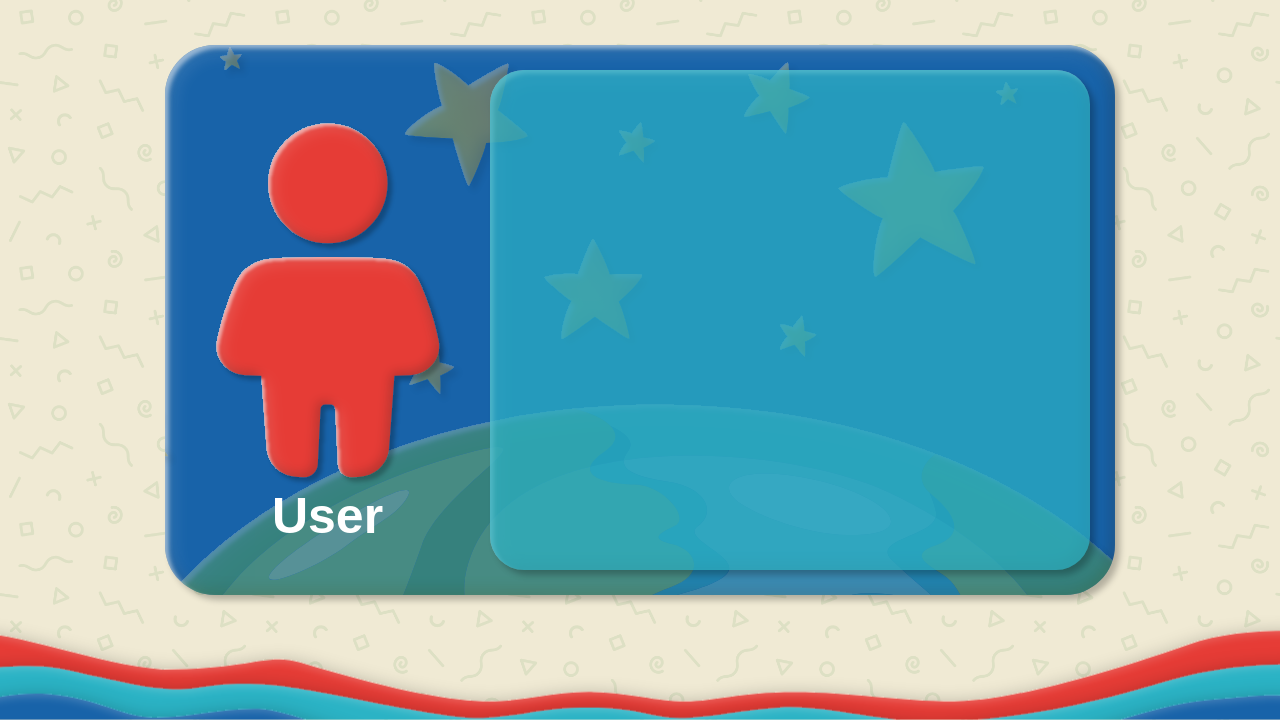
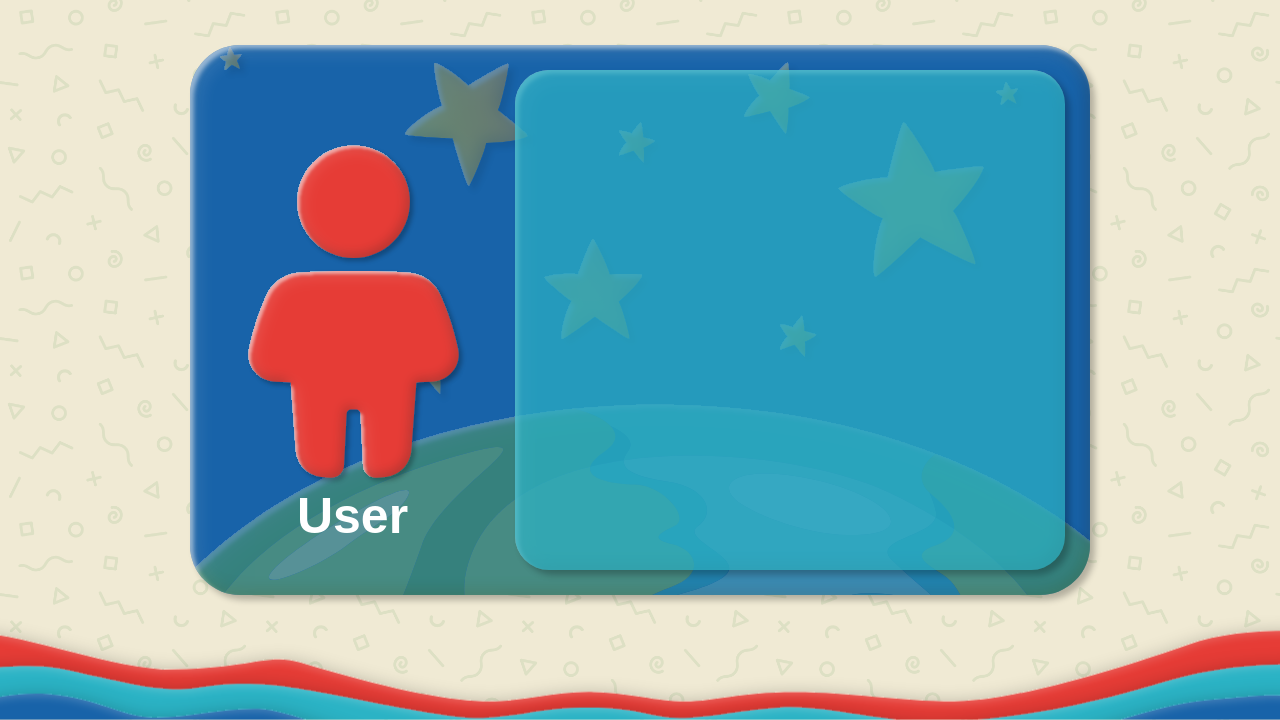
Before and after one commit to DakotaPennwest/Team-Workaholics-Capstone, a PHP site: page /accountcreationsolouser.html in a window 1280 px wide. Shown: the part 80-800 px from the top of the page. Run offline with PHP 8.4, Linux system fonts and the light colour scheme.

Commit message:
Further Adjusted Form Size
- Minor Adjustments to account creation form sizing

```diff
--- a/styles/accountcreation.css
+++ b/styles/accountcreation.css
@@ -122,7 +122,7 @@ body {
 /* Rectangle that is the account creation form */
 .account-creation-form {
     background: var(--main-blue);
-    width: 950px;
+    width: 900px;
     height: 550px;
     border-radius: 50px;
     position: relative; /* Ensures child elements are positioned relative to it */
@@ -154,7 +154,7 @@ body {
     left: 25px; /* Align with the left margin of the blue rectangle */
     right: 25px; /* Align with the right margin of the blue rectangle */
     bottom: 25px; /* Align with the bottom of the blue rectangle */
-    width: 275px; /* Acc-Form width (950) - Acc-form-right width (630)  - 75 (all paddings)*/
+    width: 275px; /* Acc-Form width (900) - Acc-form-right width (550)  - 75 (all paddings)*/
     display: flex;
     align-items: center; /* Vertically center the content */
     z-index: 1; /* Ensure this rectangle appears on top */
@@ -166,7 +166,7 @@ body {
 
 /* Styling for User Icon */
 .user-icon {
-    width: 85%; /* Adjust size (reduce to 70% of the container's width) */
+    width: 80%; /* Adjust size (reduce to 70% of the container's width) */
     height: auto; /* Maintain aspect ratio */
     transform: translate(4px, 0px); /* Visually ligns up icon more (Nitpicky thing) */
     transform-origin: center; /* Ensure scaling is centered */
@@ -185,7 +185,7 @@ body {
 
 /* Right side of account form + the background rectangle */
 .account-creation-form-right {
-    width: 600px;
+    width: 550px;
     height: 500px;
     border-radius: 34px;
     box-shadow: var(--main-shading-with-drop-shadow);
```
